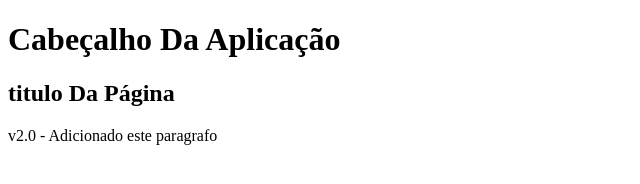
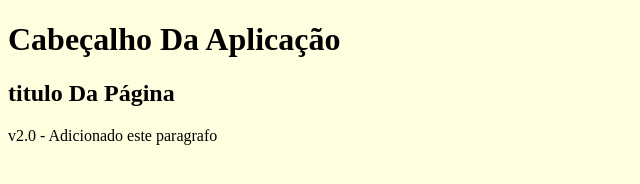
Before and after one commit to FilipeRoque12/01_Filipe_git, a plain HTML site: page index.html in a window 1280 px wide. Shown: the whole page, without its empty margins (0-640 px from the left). Drawn offline with Linux system fonts and the light colour scheme.

Commit message:
adicionado estilos.css, e configurado index.html

```diff
--- /dev/null
+++ b/estilos.css
@@ -0,0 +1,3 @@
+body {
+    background-color: lightyellow;
+}
--- a/index.html
+++ b/index.html
@@ -4,6 +4,7 @@
     <meta charset="UTF-8">
     <meta name="viewport" content="width=device-width, initial-scale=1.0">
     <meta http-equiv="X-UA-Compatible" content="ie=edge">
+    <link rel="stylesheet" href="estilos.css"/>
     <title>Exemplo GitHub</title>
 </head>
 <body>
```
